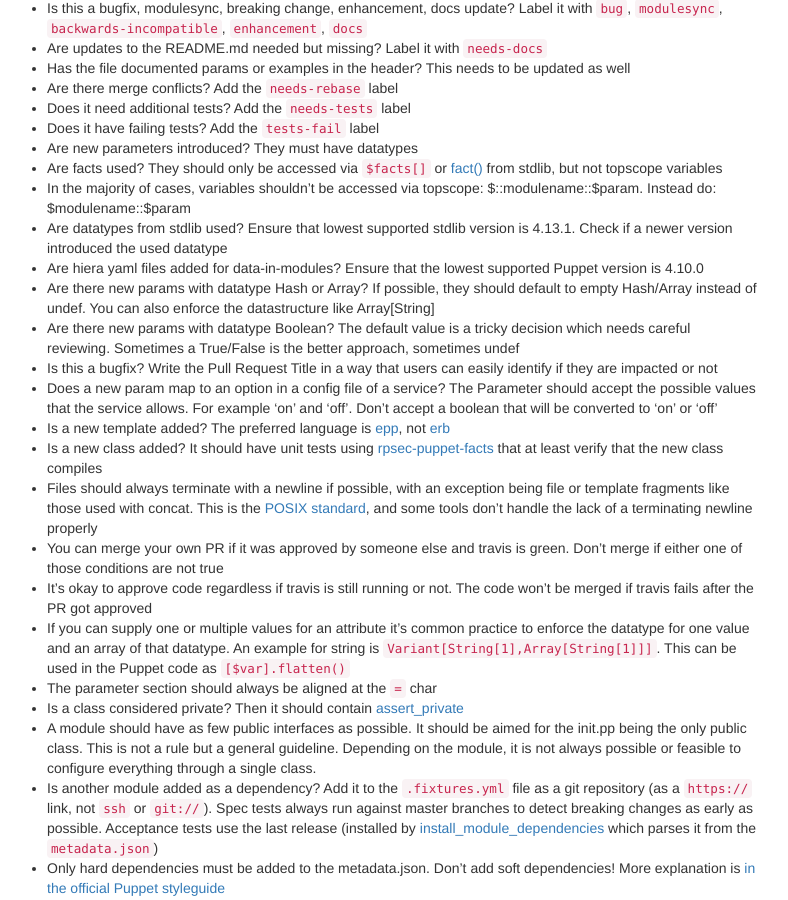
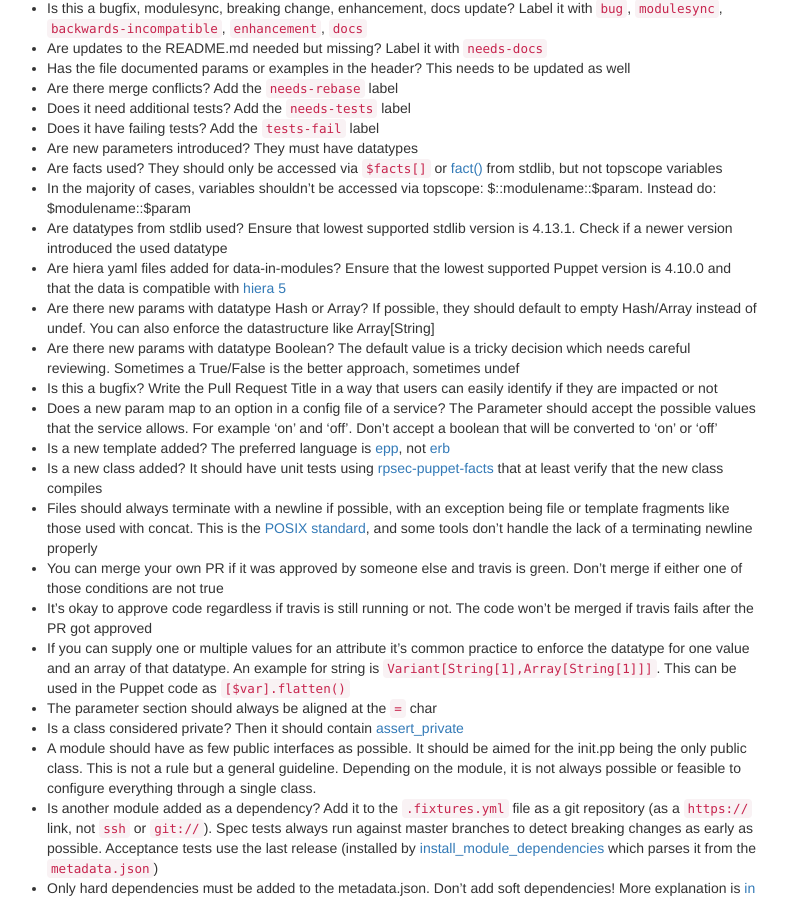
Before and after one commit to voxpupuli/voxpupuli.github.io, a Jekyll site: the page built from docs/index.md, in a window 1280 px wide and 900 px high, scrolled down 2707 px. Shown: the whole window, without its empty margins (258-1046 px from the left). Built offline with Jekyll 4.4.1, drawn with Linux system fonts in a browser that asks for light colours; nearby versions of some CDN libraries.

Commit message:
mention hiera5 compatibility for data-in-modules
I added the link to the puppet 5.3 documentation on purpose. It nicely
describes the differences between Hiera 3 and 5 and how people can
migrate. This is probably helpful if somebody contributed hiera 3 syntax
by accident. We can than simply link to the docs mentioned in this
document.

```diff
--- a/docs/index.md
+++ b/docs/index.md
@@ -149,7 +149,7 @@
 * Are facts used? They should only be accessed via `$facts[]` or [fact()](https://github.com/puppetlabs/puppetlabs-stdlib#fact) from stdlib, but not topscope variables
 * In the majority of cases, variables shouldn't be accessed via topscope: $::modulename::$param. Instead do: $modulename::$param
 * Are datatypes from stdlib used? Ensure that lowest supported stdlib version is 4.13.1. Check if a newer version introduced the used datatype
-* Are hiera yaml files added for data-in-modules? Ensure that the lowest supported Puppet version is 4.10.0
+* Are hiera yaml files added for data-in-modules? Ensure that the lowest supported Puppet version is 4.10.0 and that the data is compatible with [hiera 5](https://puppet.com/docs/puppet/5.3/hiera_migrate.html#use-cases-for-upgrading-to-hiera-5)
 * Are there new params with datatype Hash or Array? If possible, they should default to empty Hash/Array instead of undef. You can also enforce the datastructure like Array[String]
 * Are there new params with datatype Boolean? The default value is a tricky decision which needs careful reviewing. Sometimes a True/False is the better approach, sometimes undef
 * Is this a bugfix? Write the Pull Request Title in a way that users can easily identify if they are impacted or not
```
